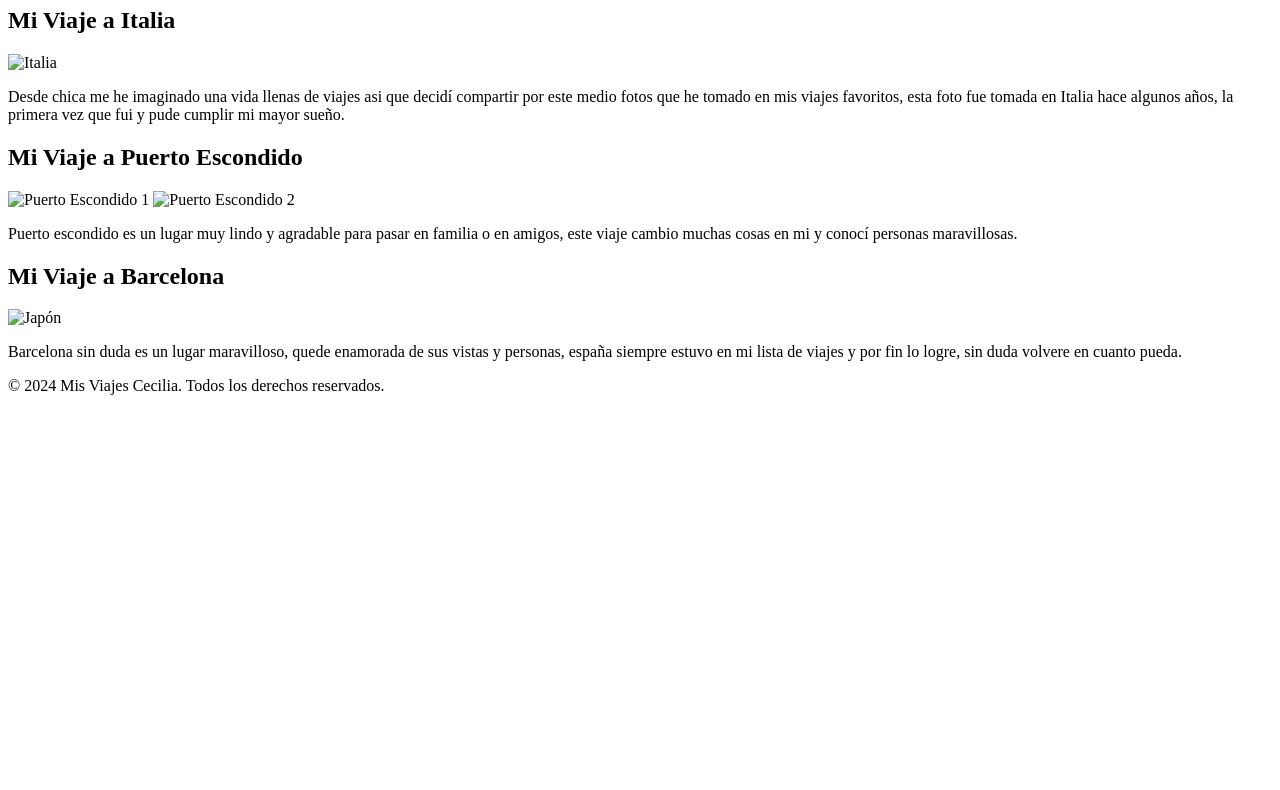
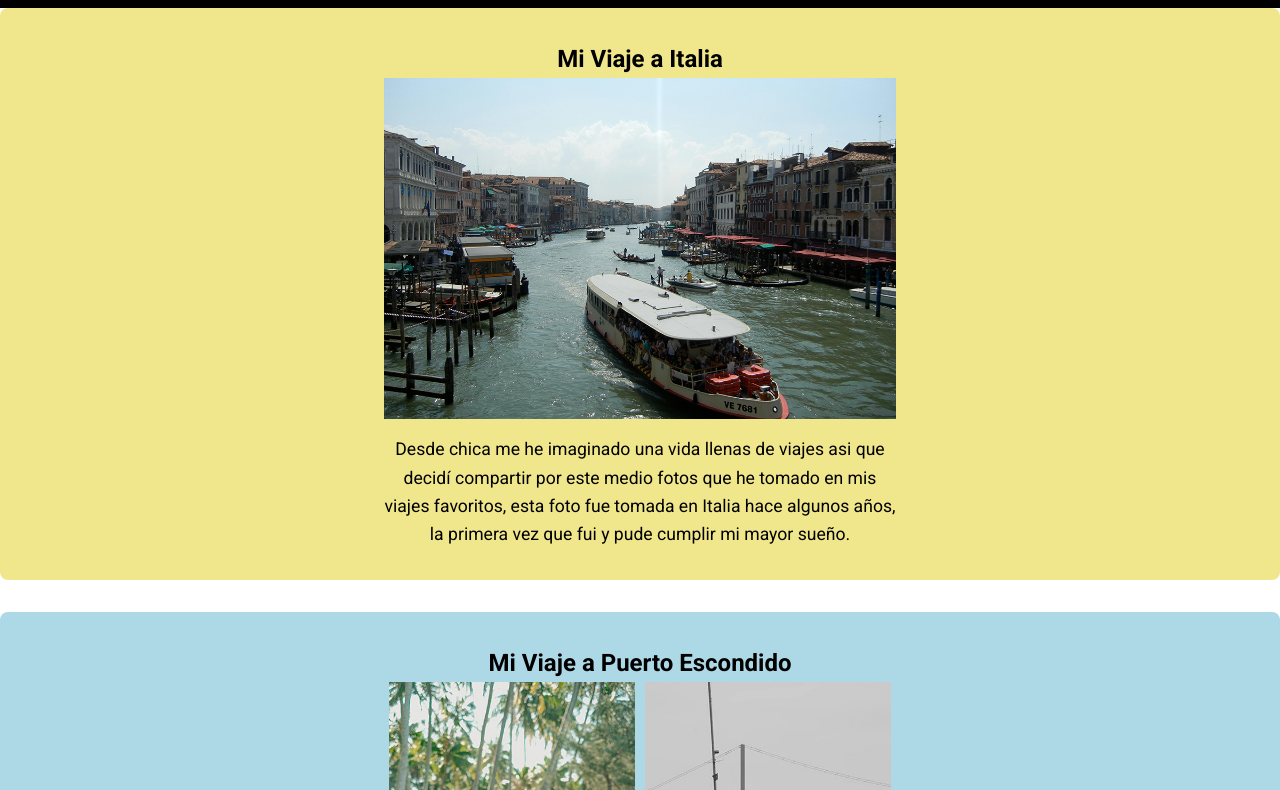
Before and after one commit to cecyygb/practicas-cecy, a plain HTML site: page U2/Misviajes.html in a window 1280 px wide. Shown: the part 73-863 px from the top of the page. Before the commit the page ends 800 px from the top, so only its background shows below. Drawn offline with Linux system fonts and the light colour scheme; the site is published under a folder, as on GitHub Pages, so addresses that start at the root find nothing.

Commit message:
Update Misviajes.html

```diff
--- a/U2/Misviajes.html
+++ b/U2/Misviajes.html
@@ -4,30 +4,30 @@
     <meta charset="UTF-8">
     <meta name="viewport" content="width=device-width, initial-scale=1.0">
     <title>Mis Viajes</title>
-    <link rel="stylesheet" href="/CSS/Misviajes.css">
-    <link rel="stylesheet" href="https://fonts.googleapis.com/css2?family=Roboto:wght@400;700&display=swap">
 </head>
 <body>
     <header>
         <h1>Mis Viajes y memorias</h1>
+        <link rel="stylesheet" href="../CSS/Misviajes.css">
+    <link rel="stylesheet" href="https://fonts.googleapis.com/css2?family=Roboto:wght@400;700&display=swap">
     </header>
     <main>
         <section class="italia">
             <h2>Mi Viaje a Italia</h2>
-            <img src="/IMG/italia.png" alt="Italia">
+            <img src="../IMG/italia.png" alt="Italia">
             <p>Desde chica me he imaginado una vida llenas de viajes asi que decidí compartir por este medio fotos que he tomado en mis viajes favoritos, esta foto fue tomada en Italia hace algunos años, la primera vez que fui y pude cumplir mi mayor sueño.</p>
         </section>
         <section class="puerto-escondido">
             <h2>Mi Viaje a Puerto Escondido</h2>
             <div class="images-container">
-                <img src="/IMG/puerto1.jpg" alt="Puerto Escondido 1">
-                <img src="/IMG/puerto2.jpg" alt="Puerto Escondido 2">
+                <img src="../IMG/puerto1.jpg" alt="Puerto Escondido 1">
+                <img src="../IMG/puerto2.jpg" alt="Puerto Escondido 2">
             </div>
             <p>Puerto escondido es un lugar muy lindo y agradable para pasar en familia o en amigos, este viaje cambio muchas cosas en mi y conocí personas maravillosas.</p>
         </section>
         <section class="Barcelona">
             <h2>Mi Viaje a Barcelona</h2>
-            <img src="/IMG/barcelona.png" alt="Japón">
+            <img src="../IMG/barcelona.png" alt="Japón">
             <p>Barcelona sin duda es un lugar maravilloso, quede enamorada de sus vistas y personas, españa siempre estuvo en mi lista de viajes y por fin lo logre, sin duda volvere en cuanto pueda.</p>
         </section>
     </main>
```
